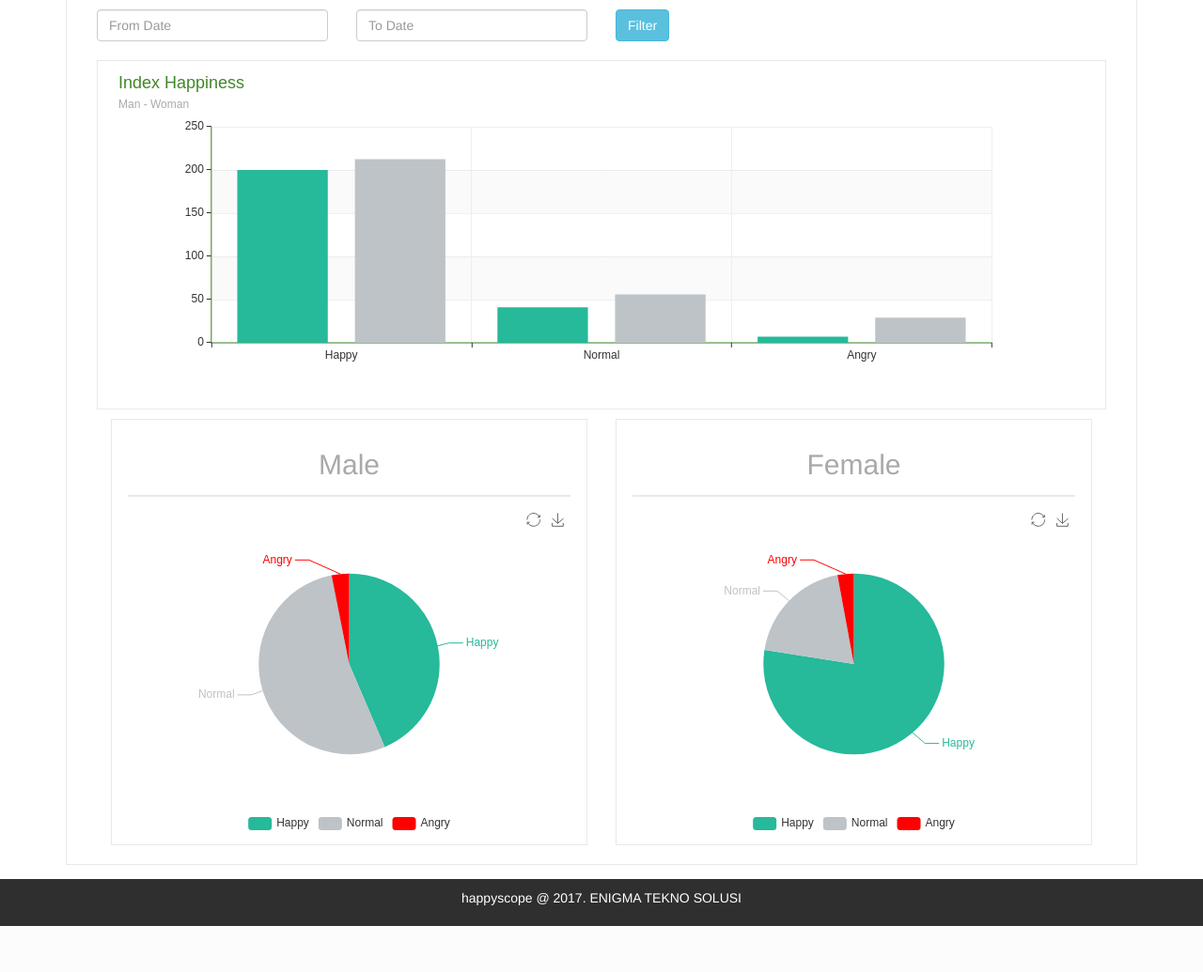
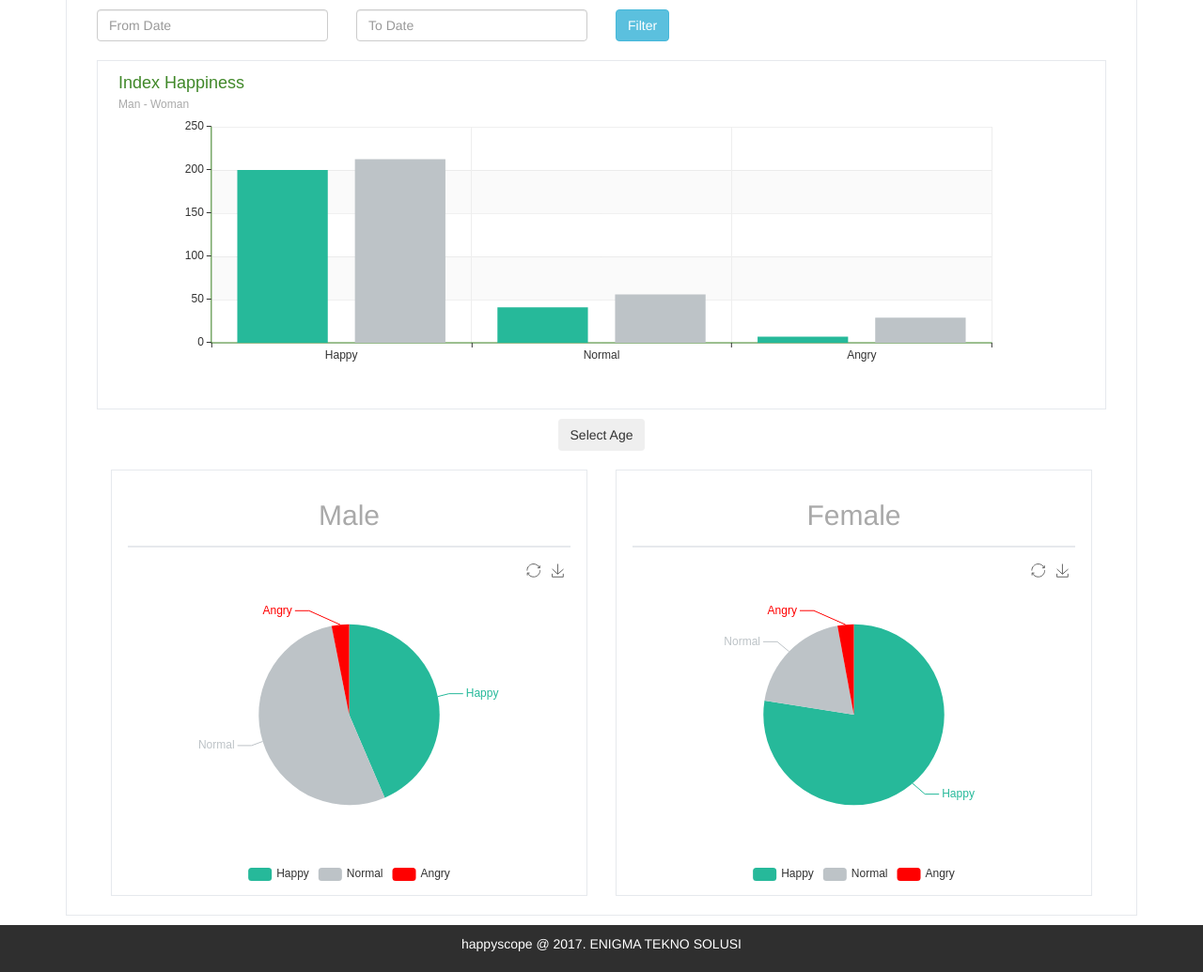
Before and after one commit to aditbgoode/hsc, a CodeIgniter app: template application/views/page/client.php in a window 1280 px wide. Shown: the part 724-1759 px from the top of the page at 94% size. Before the commit the page ends 1710 px from the top, so only its background shows below. Run offline with CodeIgniter, Linux system fonts and the light colour scheme; the template is opened without the code that fills it, so the values that code supplies are empty; some libraries are stand-ins or nearby versions.

Commit message:
tambahan age

```diff
--- a/application/views/page/client.php
+++ b/application/views/page/client.php
@@ -132,6 +132,25 @@
                     </div>
                 </div>
             </div>
+
+            <!-- Select Age, memilih umur, untuk male-female -->
+            <div class="dropdown text-center">
+                <button class="btn btn-secondary dropdown-toggle" type="button" id="dropdownMenuButton" data-toggle="dropdown" aria-haspopup="true" aria-expanded="false">
+                    Select Age
+                </button>
+                <div class="dropdown-menu" aria-labelledby="dropdownMenuButton">
+                    <a class="dropdown-item" href="#">age &lt; 20 year</a>
+                    <a class="dropdown-item" href="#">20 years &lt; age &le; 25 year</a>
+                    <a class="dropdown-item" href="#">25 years &lt; age &le; 30 year</a>
+                    <a class="dropdown-item" href="#">30 years &lt; age &le; 35 year</a>
+                    <a class="dropdown-item" href="#">35 years &lt; age &le; 40 year</a>
+                    <a class="dropdown-item" href="#">40 years &lt; age &le; 45 year</a>
+                    <a class="dropdown-item" href="#">45 years &lt; age &le; 50 year</a>
+                    <a class="dropdown-item" href="#">50 years &lt; age &le; 55 year</a>
+                    <a class="dropdown-item" href="#">55 years &lt; age</a>
+                </div>
+            </div>
+            <br>
             <div class="col-md-12">
                 <div class="col-md-6 col-sm-6 col-xs-12">
                     <div class="x_panel">
```
